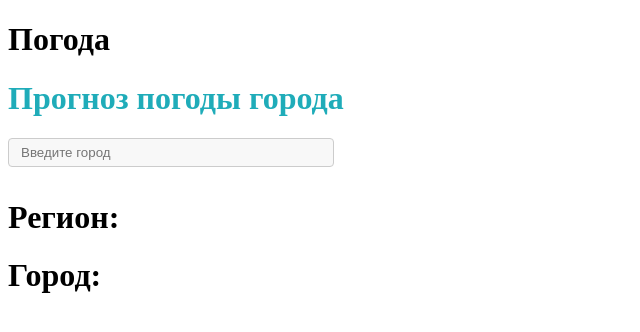
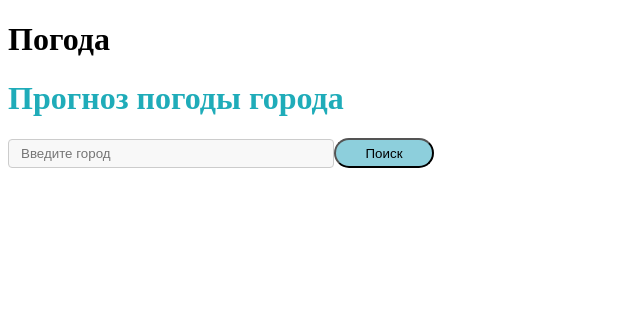
Before and after one commit to BLADEVIK/weather, a React (Vite) app: page / in a window 1280 px wide. Shown: the top 332 px of the page, without its empty margins (0-640 px from the left). Built offline with nearby package versions, Linux system fonts and the light colour scheme.

Commit message:
Поиск по кнопке

```diff
--- a/src/api/weatherApi/weatherApi.js
+++ b/src/api/weatherApi/weatherApi.js
@@ -3,7 +3,7 @@ export default function WeatherApi({ city }) {
     `https://api.weatherapi.com/v1/forecast.json?key=e34759cd105b48cea3775556241507&days=6&q=${city}`
   ).then((res) => {
     if (res.status === 400) {
-      return alert("Нет такого города");
+      return console.log("Нет такого города");
     } else {
       return res.json();
     }
--- a/src/components/cardItem/cardItem.css
+++ b/src/components/cardItem/cardItem.css
@@ -23,3 +23,10 @@
     width: 300px;
     text-align: center;
 }
+.weather__btn{
+   width: 100px;
+    height: 30px;
+    border-radius: 30px;
+    cursor: pointer;
+    background-color: #8dcfdc;
+}
--- a/src/components/cardItem/cardItem.jsx
+++ b/src/components/cardItem/cardItem.jsx
@@ -1,24 +1,23 @@
-import { useEffect, useState } from "react";
+import { useState } from "react";
 import WeatherApi from "../../api/weatherApi/weatherApi";
 import "./cardItem.css";
 
 export default function CardItem() {
   const [search, setSearch] = useState("");
   const [data, setData] = useState(null);
-  useEffect(() => {
-    if (search.length < 3) {
-      setData(null);
+  const handleSearshInput = (event) => {
+    setSearch(event.target.value);
+  };
+  function handleBtn() {
+    if (!search.length) {
       return;
     }
 
     WeatherApi({ city: search }).then((res) => {
       setData(res);
     });
-  }, [search]);
-  console.log(data);
-  const handleSearshInput = (event) => {
-    setSearch(event.target.value);
-  };
+  }
+
   return (
     <>
       <h1 className="weather__city_title">Прогноз погоды города</h1>
@@ -28,18 +27,13 @@ export default function CardItem() {
         placeholder="Введите город"
         type="text"
       />
-      {data === null ? (
-        <h1>Регион:</h1>
-      ) : (
-        <h1>Регион: {data.location.region}</h1>
-      )}
-      {data === null ? (
-        <h1 className="weather__city">Город:</h1>
-      ) : (
-        <h1 className="weather__city">Город: {data.location.name}</h1>
-      )}
+      <button onClick={handleBtn} type="submit" className="weather__btn">
+        Поиск
+      </button>
       {data ? (
         <div className="weather">
+          <h1>Регион: {data.location.region}</h1>
+          <h1 className="weather__city">Город: {data.location.name}</h1>
           {data.forecast.forecastday.map((el) => (
             <div className="weather__card" key={el.date_epoch}>
               <img src={el.day.condition.icon} />
@@ -51,9 +45,7 @@ export default function CardItem() {
             </div>
           ))}
         </div>
-      ) : search.length < 3 ? null : (
-        "Загрузка"
-      )}
+      ) : null}
     </>
   );
 }
```
